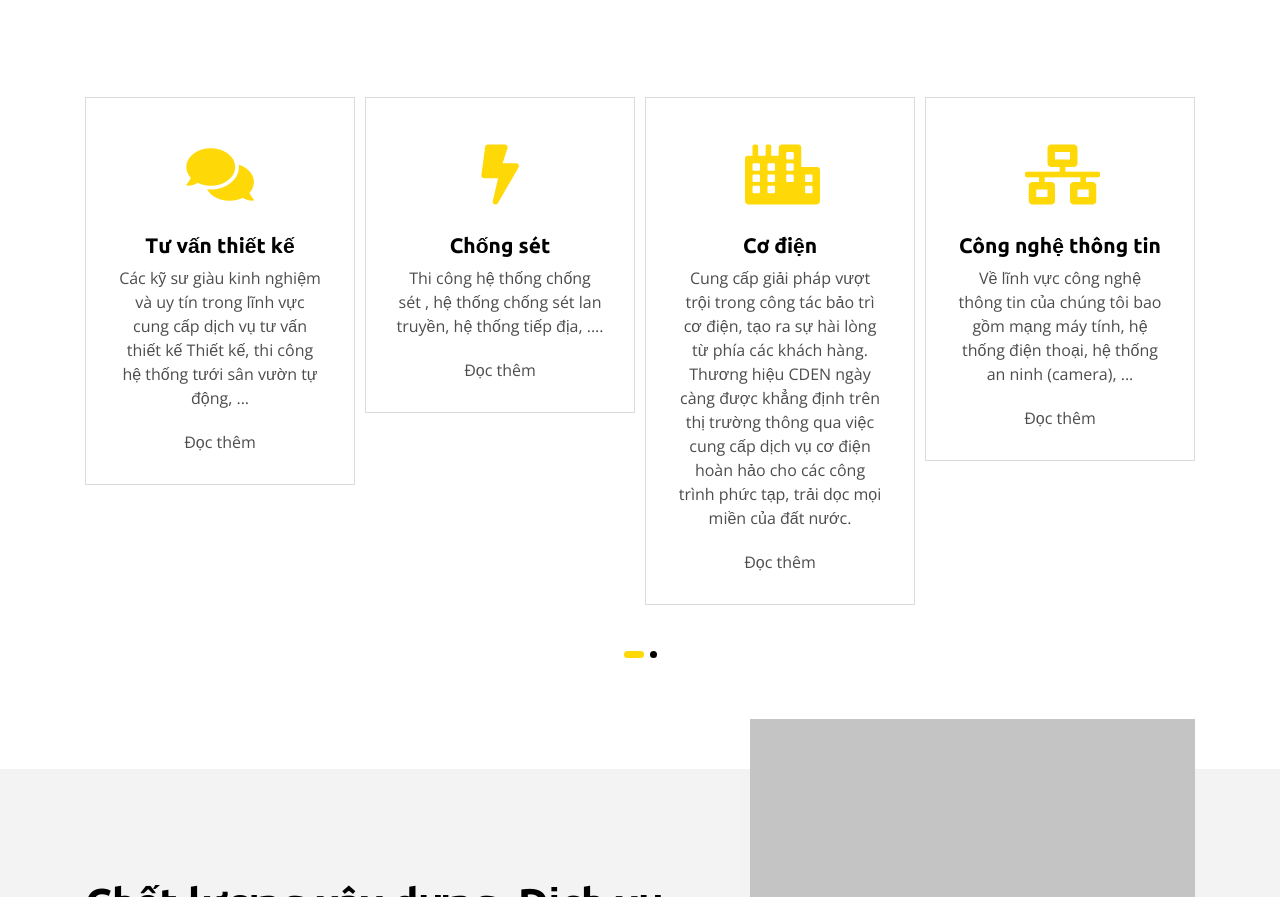
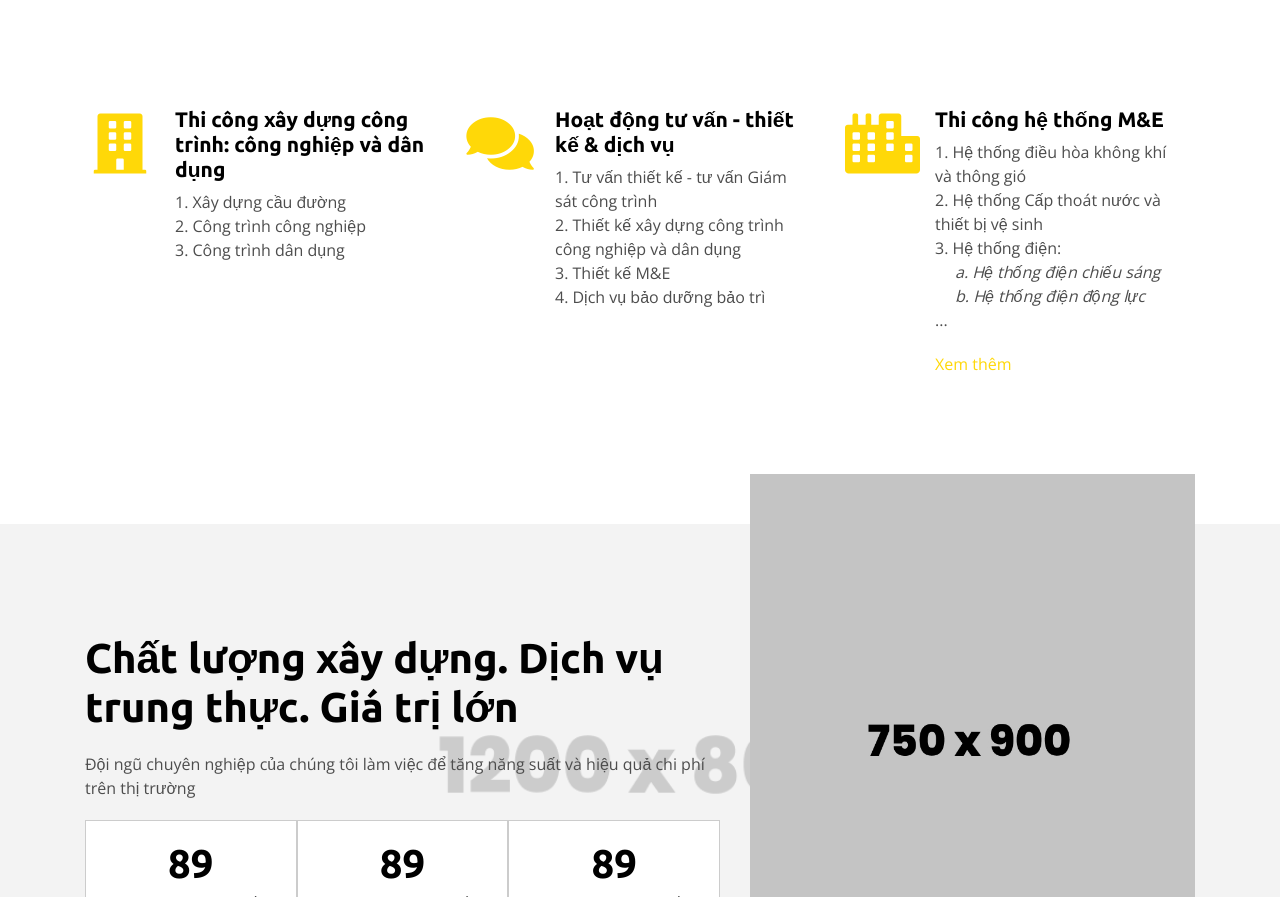
Before and after one commit to vuxquang89/cden-project-fontend, a plain HTML site: page about.html in a window 1280 px wide. Shown: the part 1170-2067 px from the top of the page. Drawn offline with nearby package versions, Linux system fonts and the light colour scheme.

Commit message:
update css, js, service

```diff
--- a/about.html
+++ b/about.html
@@ -37,6 +37,7 @@
 	Custom Stylesheet
 	=============================================== -->
 	<link rel="stylesheet" type="text/css" href="css/style.css" />
+	<link rel="stylesheet" type="text/css" href="css/cdenstyle.css"/>
 
     <script src="js/vendor/modernizr.min.js"></script>
 
@@ -227,36 +228,39 @@
 
 				<div class="row">
 
-					<div class="col-sm-12 col-md-12">
-
-						<div id="carousel-services" class="owl-carousel owl-theme owl-dark">
-				    		<!-- Item 1 -->
-					    	<div class="item">
-								<div class="rs-icon-info-1">
+					<div class="col-sm-4 col-md-4">
+						<div class="rs-icon-info-3 mb-5">
 							<div class="info-icon">
 								<i class="fas fa-building"></i>
 							</div>
 							<div class="info-text">
-										<h4 class="text-black mb-2">Nhà thầu xây dựng</h4>
-										<p>Chúng tôi là nhà thầu thi công các công trình xây dựng công trình dân dụng, nhà phố  biệt thự cao cấp, trường học,  cầu đường, ...</p>
-										<a href="#">Đọc thêm</a>
+								<h4 class="text-black mb-2">Thi công xây dựng công trình: công nghiệp và dân dụng</h4>
+								<p class="p-class">1. Xây dựng cầu đường</p>
+								<p class="p-class">2. Công trình công nghiệp</p>
+								<p class="p-class">3. Công trình dân dụng</p>
+								<!--<a href="#">Đọc thêm</a>-->
 							</div>
 						</div>
 					</div>
 
-					    	<!-- Item 2 -->
-					    	<div class="rs-icon-info-1">
+					<div class="col-sm-4 col-md-4">
+						<div class="rs-icon-info-3 mb-5">
 							<div class="info-icon">
 								<i class="fas fa-comments"></i>
 							</div>
 							<div class="info-text">
-									<h4 class="text-black mb-2">Tư vấn thiết kế</h4>
-									<p>Các kỹ sư giàu kinh nghiệm và uy tín trong lĩnh vực cung cấp dịch vụ tư vấn thiết kế Thiết kế, thi công hệ thống tưới sân vườn tự động, ...</p>
-									<a href="#">Đọc thêm</a>
+								<h4 class="text-black mb-2">Hoạt động tư vấn - thiết kế & dịch vụ</h4>
+								<p class="p-class">1. Tư vấn thiết kế - tư vấn Giám sát công trình</p>
+								<p class="p-class">2. Thiết kế xây dựng công trình công nghiệp và dân dụng</p>
+								<p class="p-class">3. Thiết kế M&E</p>
+								<p class="p-class">4. Dịch vụ bảo dưỡng bảo trì</p>
+								<!--<a href="#">Đọc thêm</a>-->
 							</div>
 						</div>
-					    	<!-- Item 3 -->
-					    	<div class="rs-icon-info-1">
+					</div>
+					<!--
+					<div class="col-sm-4 col-md-4">
+						<div class="rs-icon-info-3 mb-5">
 							<div class="info-icon">
 								<i class="fas fa-bolt"></i>
 							</div>
@@ -266,21 +270,38 @@
 								<a href="#">Đọc thêm</a>
 							</div>
 						</div>
-
-					    	<!-- Item 4 -->
-					    	<div class="rs-icon-info-1">
+					</div>
+					-->
+					<div class="col-sm-4 col-md-4">
+						<div class="rs-icon-info-3 mb-5">
 							<div class="info-icon">
 								<i class="fas fa-city"></i>
 							</div>
 							<div class="info-text">
-									<h4 class="text-black mb-2">Cơ điện</h4>
-									<p>Cung cấp giải pháp vượt trội trong công tác bảo trì cơ điện, tạo ra sự hài lòng từ phía các khách hàng. Thương hiệu CDEN ngày càng được khẳng định trên thị trường thông qua việc cung cấp dịch vụ cơ điện hoàn hảo cho các công trình phức tạp, trải dọc mọi miền của đất nước.</p>
-									<a href="#">Đọc thêm</a>
+								<h4 class="text-black mb-2">Thi công hệ thống M&E</h4>
+								<p class="p-class">1. Hệ thống điều hòa không khí và thông gió<br>
+								2. Hệ thống Cấp thoát nước và thiết bị vệ sinh<br>
+								3. Hệ thống điện:<br>
+								<p class="p-class p-class-indent"><i>a. Hệ thống điện chiếu sáng</i></p>
+								<p class="p-class p-class-indent"><i>b. Hệ thống điện động lực</i></p>
+								<span id="dots">...</span><span id="more">
+								<p class="p-class p-class-indent"><i>c. Hệ thống mạng máy tính - công nghệ thông tin</i></p>
+								<p class="p-class p-class-indent"><i>d. Hệ thống mạng điện thoại</i></p>
+								<p class="p-class p-class-indent"><i>e. Hệ thống camera an ninh</i></p>
+								<p class="p-class p-class-indent"><i>f. Hệ thống âm thanh thông báo</i></p>
+								<p class="p-class p-class-indent"><i>g. Hệ thống chống sét và nối đất</i></p>
+								<p class="p-class p-class-indent"><i>h. Hệ thống viễn thông có dây và không dây</i></p>
+								4. Hệ thống phòng cháy chữa cháy:<br>
+								<p class="p-class p-class-indent"><i>a. Hệ thống chữa cháy</i></p>
+								<p class="p-class p-class-indent"><i>b. Hệ thống báo cháy</i></p>
+								5. Bảng hiệu quảng cáo</span></p>
+								<a id="readmore" href="javascript:void(0);" onclick="readMore()">Xem thêm</a>
 							</div>
 						</div>
-
-					    	<!-- Item 5 -->
-					    	<div class="rs-icon-info-1">
+					</div>
+					<!--
+					<div class="col-sm-4 col-md-4">
+						<div class="rs-icon-info-3 mb-5">
 							<div class="info-icon">
 								<i class="fas fa-network-wired"></i>
 							</div>
@@ -290,9 +311,10 @@
 								<a href="#">Đọc thêm</a>
 							</div>
 						</div>
+					</div>
 
-					    	<!-- Item 6 -->
-					    	<div class="rs-icon-info-1">
+					<div class="col-sm-4 col-md-4">
+						<div class="rs-icon-info-3 mb-5">
 							<div class="info-icon">
 								<i class="fas fa-fire-extinguisher"></i>
 							</div>
@@ -302,8 +324,10 @@
 								<a href="#">Đọc thêm</a>
 							</div>
 						</div>
+					</div>
 
-							<div class="rs-icon-info-1">
+					<div class="col-sm-4 col-md-4">
+						<div class="rs-icon-info-3 mb-5">
 							<div class="info-icon">
 								<i class="fas fa-hand-holding-water"></i>
 							</div>
@@ -313,8 +337,10 @@
 								<a href="#">Đọc thêm</a>
 							</div>
 						</div>
+					</div>
 
-							<div class="rs-icon-info-1">
+					<div class="col-sm-4 col-md-4">
+						<div class="rs-icon-info-3 mb-5">
 							<div class="info-icon">
 								<i class="fas fa-podcast"></i>
 							</div>
@@ -324,11 +350,9 @@
 								<a href="#">Đọc thêm</a>
 							</div>
 						</div>
-
 					</div>
-
+					-->
 				</div>
-
 
 
 			</div>
@@ -630,6 +654,7 @@
 	<script src="js/vendor/form-scripts.js"></script>
 
 	<script src="js/script.js"></script>
+	<script src="js/action.js"></script>
 
 </body>
 </html>
--- /dev/null
+++ b/css/cdenstyle.css
@@ -0,0 +1,10 @@
+#more {display: none;}
+
+.p-class{
+    margin: 0;
+    text-align: left;
+}
+
+.p-class-indent{
+    text-indent: 20px;
+}
--- /dev/null
+++ b/js/action.js
@@ -0,0 +1,15 @@
+function readMore() {
+    var dots = document.getElementById("dots");
+    var moreText = document.getElementById("more");
+    var btnText = document.getElementById("readmore");
+
+    if (dots.style.display === "none") {
+      dots.style.display = "inline";
+      btnText.innerHTML = "Xem thêm";
+      moreText.style.display = "none";
+    } else {
+      dots.style.display = "none";
+      btnText.innerHTML = "Thu gọn";
+      moreText.style.display = "inline";
+    }
+  }
```
Also changed, not shown: index.html (+38 -16 lines), services.html (+35 -12 lines). Lines whose indentation alone changed are shown as unchanged.
